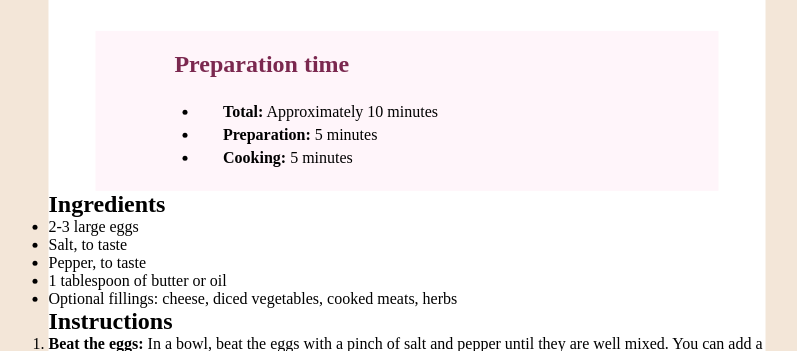
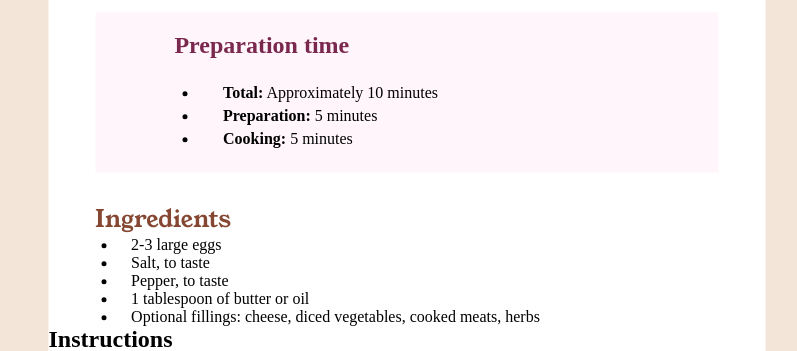
Before and after one commit to RadmiloM/Recipe-Page, a plain HTML site: page recipe-page-main/index.html in a window 1280 px wide. Shown: the part 387-738 px from the top of the page, without its empty margins (233-1030 px from the left). Drawn offline with Linux system fonts and the light colour scheme; files whose address does not match are found by name.

Commit message:
added styles for ingredient

```diff
--- a/recipe-page-main/index.html
+++ b/recipe-page-main/index.html
@@ -8,6 +8,8 @@
   <link rel="preconnect" href="https://fonts.googleapis.com">
   <link rel="preconnect" href="https://fonts.gstatic.com" crossorigin>
   <link href="https://fonts.googleapis.com/css2?family=Outfit:wght@100..900&display=swap" rel="stylesheet">
+  <link href="https://fonts.googleapis.com/css2?family=Outfit:wght@100..900&family=Young+Serif&display=swap"
+    rel="stylesheet">
   <title>Recipe Page</title>
 </head>
 
@@ -37,7 +39,8 @@
         </ul>
       </section>
     </section>
-    <h2>Ingredients</h2>
+    <section class="ingredients-container">
+      <h2 class="ingredients-title">Ingredients</h2>
       <section class="ingredients">
         <ul>
           <li> 2-3 large eggs</li>
@@ -46,6 +49,7 @@
           <li> 1 tablespoon of butter or oil</li>
           <li> Optional fillings: cheese, diced vegetables, cooked meats, herbs</li>
         </ul>
+      </section>
     </section>
     <h2>Instructions</h2>
     <section class="instructions">
--- a/recipe-page-main/styles.css
+++ b/recipe-page-main/styles.css
@@ -72,3 +72,21 @@ body {
     margin: 0 auto;
     height: 160px;
 }
+
+.ingredients-container {
+    width: 87%;
+    margin: 0 auto;
+}
+
+.ingredients-title {
+    margin-top: 30px;
+    font-family: "Young Serif", serif;
+    font-optical-sizing: auto;
+    color: hsl(14, 45%, 36%);
+    font-weight: 400;
+}
+
+.ingredients ul li {
+    margin-left: 22px;
+    padding-left: 14px;
+}
```
Lines whose indentation alone changed are shown as unchanged.
